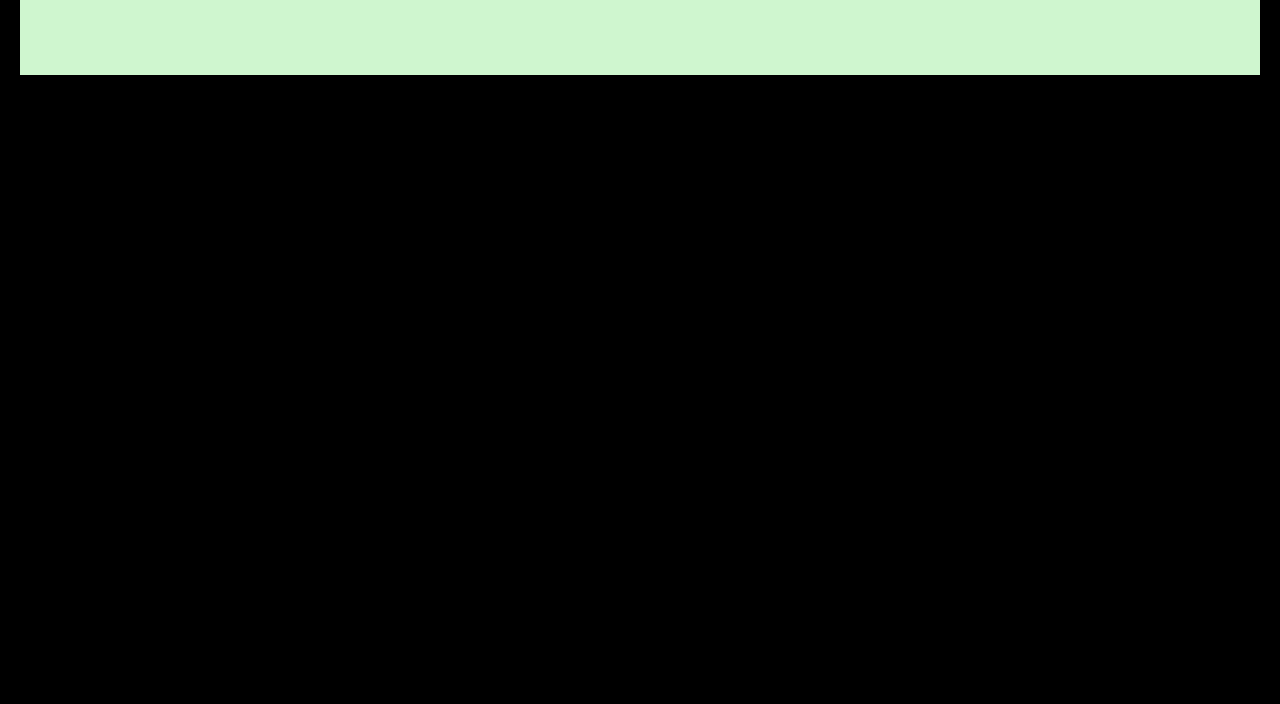
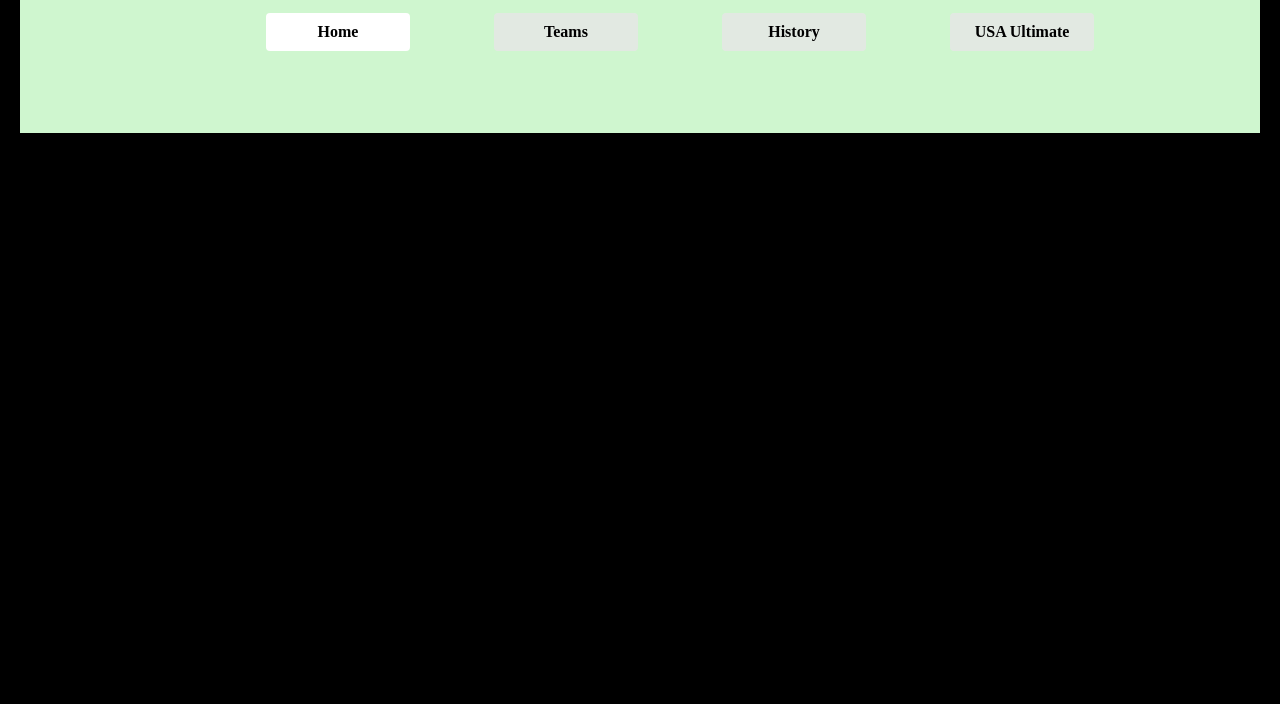
Before and after one commit to Spyder15/Frisbee, a plain HTML site: page index.html in a window 1280 px wide. Shown: the part 96-800 px from the top of the page. Drawn offline with Linux system fonts and the light colour scheme.

Commit message:
Update index.html

```diff
--- a/index.html
+++ b/index.html
@@ -8,3 +8,10 @@
 <body>
 	<header>
 		<h1>Ultimate Frisbee</h1>
+<nav>
+			<a href="index.html" class = "active">Home</a>
+			<a href="teams.html">Teams</a>
+			<a href="history.html">History</a>
+			<a href="http://www.usaultimate.org/index.html" target="_blank">USA Ultimate</a>
+		</nav>
+	</header>
```
